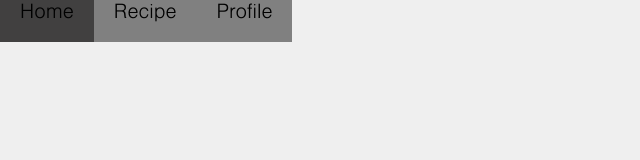
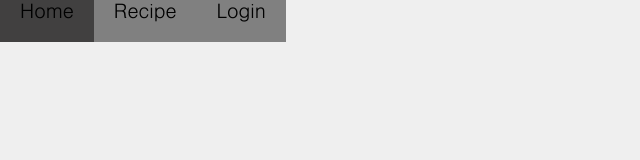
Before and after one commit to miskiabdirizak/Recipe-App, a React (Create React App) app in the folder my-app/: page / in a window 1280 px wide. Shown: the top 160 px of the page, without its empty margins (0-640 px from the left). Built offline with nearby package versions, Linux system fonts and the light colour scheme; a web font is replaced by a local one.

Commit message:
Changed login updated nav bar

```diff
--- a/my-app/src/components/Nav.js
+++ b/my-app/src/components/Nav.js
@@ -10,7 +10,7 @@ const Navbar = ()=>{
         <Link to="/Search">Recipe</Link>
         </li>
         <li>
-        <Link to="/Search/">Profile</Link>
+        <Link to="/Search/">Login</Link>
         </li>
     </div>)
 }
```
